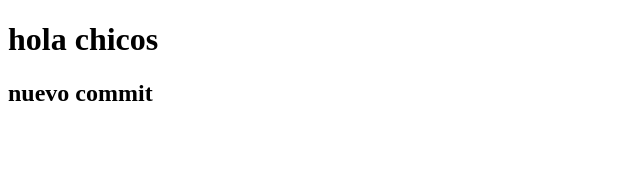
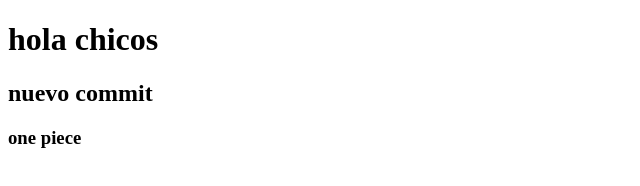
Before and after one commit to RivaJuliaan/jmr, a plain HTML site: page index.html in a window 1280 px wide. Shown: the full height of the page, 0-640 px from the left. Drawn offline with Linux system fonts and the light colour scheme.

Commit message:
creacion del footer

```diff
--- a/index.html
+++ b/index.html
@@ -14,5 +14,8 @@
             <h2>nuevo commit</h2>
         </section>
     </main>
+    <footer>
+        <h3>one piece</h3>
+    </footer>
 </body>
 </html>
```
